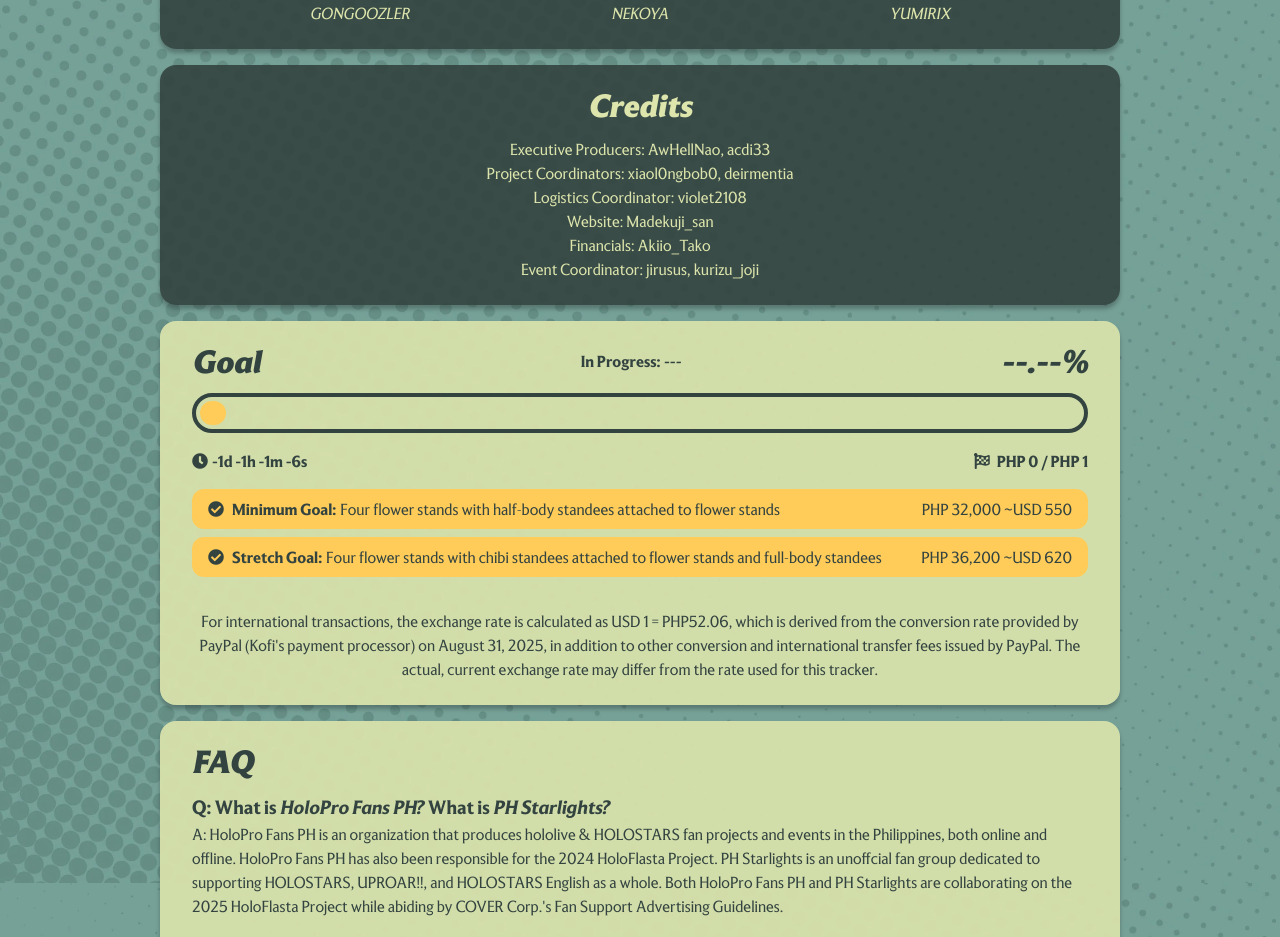
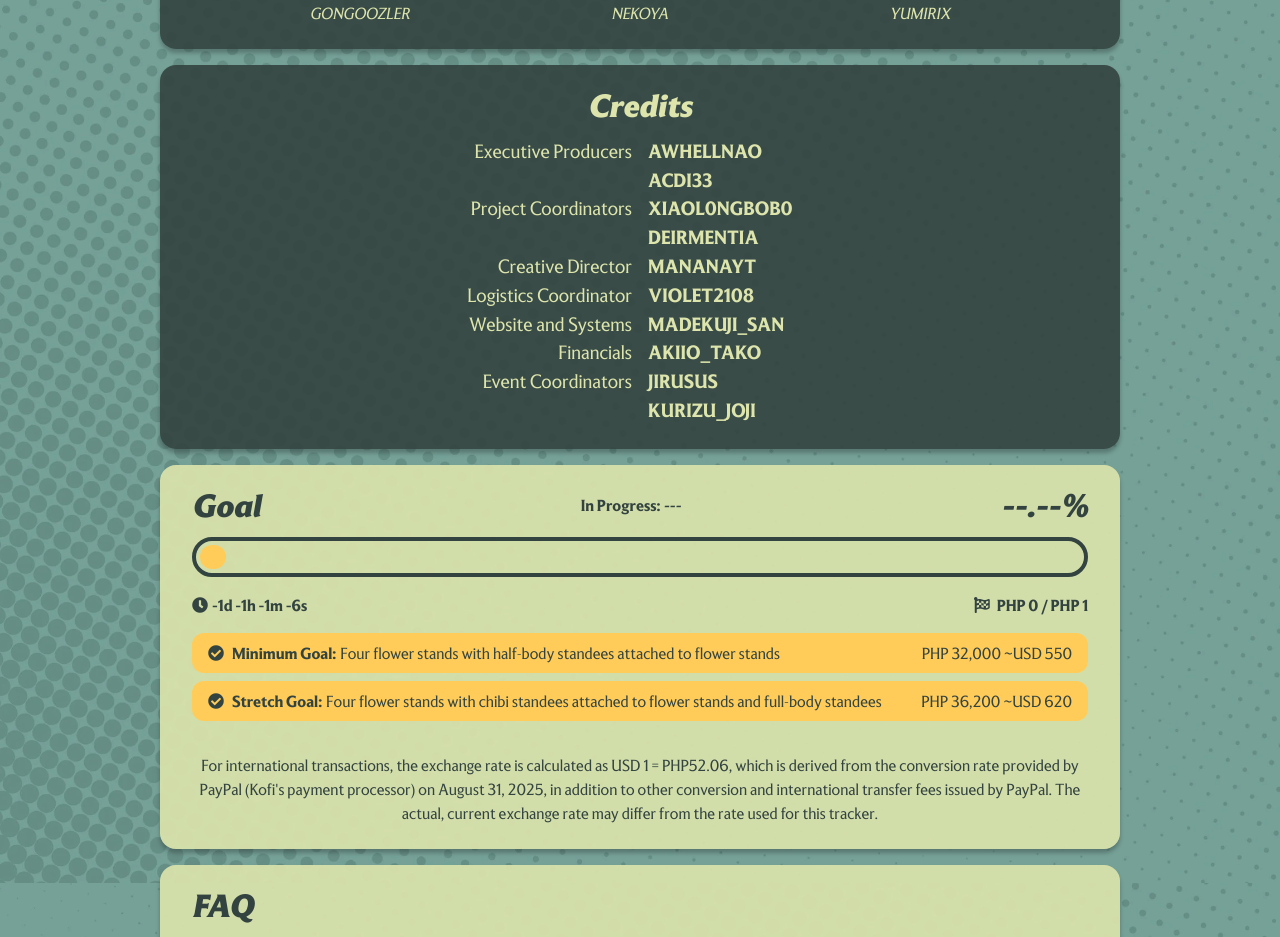
Before and after one commit to HoloProFansPH/2025-flasta, a React (Vite) app: page / in a window 1280 px wide. Shown: the part 2740-3677 px from the top of the page. Built offline with nearby package versions, Linux system fonts and the light colour scheme; no server answers.

Commit message:
fix credits and artists divs

```diff
--- a/src/App.css
+++ b/src/App.css
@@ -353,6 +353,27 @@
   width: 16rem;
 }
 
+.creditsObject {
+  display: flex;
+  flex-direction: row;
+  gap: 1rem;
+  font-size: 1.2rem;
+}
+.creditsTitle {
+  width: 50%;
+  display: flex;
+  flex-direction: column;
+  align-items: flex-end;
+}
+.creditsNames {
+  width: 50%;
+  display: flex;
+  flex-direction: column;
+  align-items: flex-start;
+  font-weight: bold;
+  text-transform: uppercase;
+}
+
 #galleryContent {
   display: flex;
   flex-wrap: wrap;
@@ -658,12 +679,14 @@
   .mainButton {
     padding: 0.75rem;
   }
+  .artistInfo {
+    flex-direction: column;
+    gap: 0;
+    align-items: flex-start;
+  }
   .donorNamesMain {
     flex-direction: column;
     gap: 0;
-  }
-  .donorNamesMain span {
-
   }
   .donorNamesSub {
     flex-direction: column;
--- a/src/Home.tsx
+++ b/src/Home.tsx
@@ -7,6 +7,7 @@
 import FAQ from "./components/FAQ.tsx";
 import ProjectsList from "./components/ProjectsList.tsx"
 //import Modal from "./components/Modal.tsx";
+import CreditsItem from "./components/CreditsItem.tsx";
 function Home() {
     return (
         <div className="content">
@@ -133,14 +134,15 @@
                     <div className="cardHeader" style={{justifyContent: "center"}}>
                         <span className="cardTitle">Credits</span>
                     </div>
-                    <p style={{marginBlockStart: 0}}>
-                        Executive Producers: AwHellNao, acdi33<br/>
-                        Project Coordinators: xiaol0ngbob0, deirmentia<br/>
-                        Logistics Coordinator: violet2108<br/>
-                        Website: Madekuji_san<br/>
-                        Financials: Akiio_Tako<br/>
-                        Event Coordinator: jirusus, kurizu_joji<br/>
-                    </p>
+                    <div className="creditsContainer" style={{paddingBottom: "1rem"}}>
+                        <CreditsItem title="Executive Producers" names={["AwHellNao", "acdi33"]} />
+                        <CreditsItem title="Project Coordinators" names={["xiaol0ngbob0", "deirmentia"]} />
+                        <CreditsItem title="Creative Director" names={["MananaYt"]} />
+                        <CreditsItem title="Logistics Coordinator" names={["violet2108"]} />
+                        <CreditsItem title="Website and Systems" names={["Madekuji_san"]} />
+                        <CreditsItem title="Financials" names={["Akiio_Tako"]} />
+                        <CreditsItem title="Event Coordinators" names={["jirusus", "kurizu_joji"]} />
+                    </div>
                 </Fragment>}/>
                 <GoalTracker/>
                 <FAQ/>
--- /dev/null
+++ b/src/components/CreditsItem.tsx
@@ -0,0 +1,16 @@
+function CreditsItem(props: { title: string; names: string[] }) {
+    return(
+        <div className="creditsObject">
+            <div className="creditsTitle">
+                {props.title}
+            </div>
+            <div className="creditsNames">
+                {props.names.map((name, idx) => (
+                    <span key={idx}>{name}</span>
+                ))}
+            </div>
+        </div>
+    );
+}
+
+export default CreditsItem;
```
